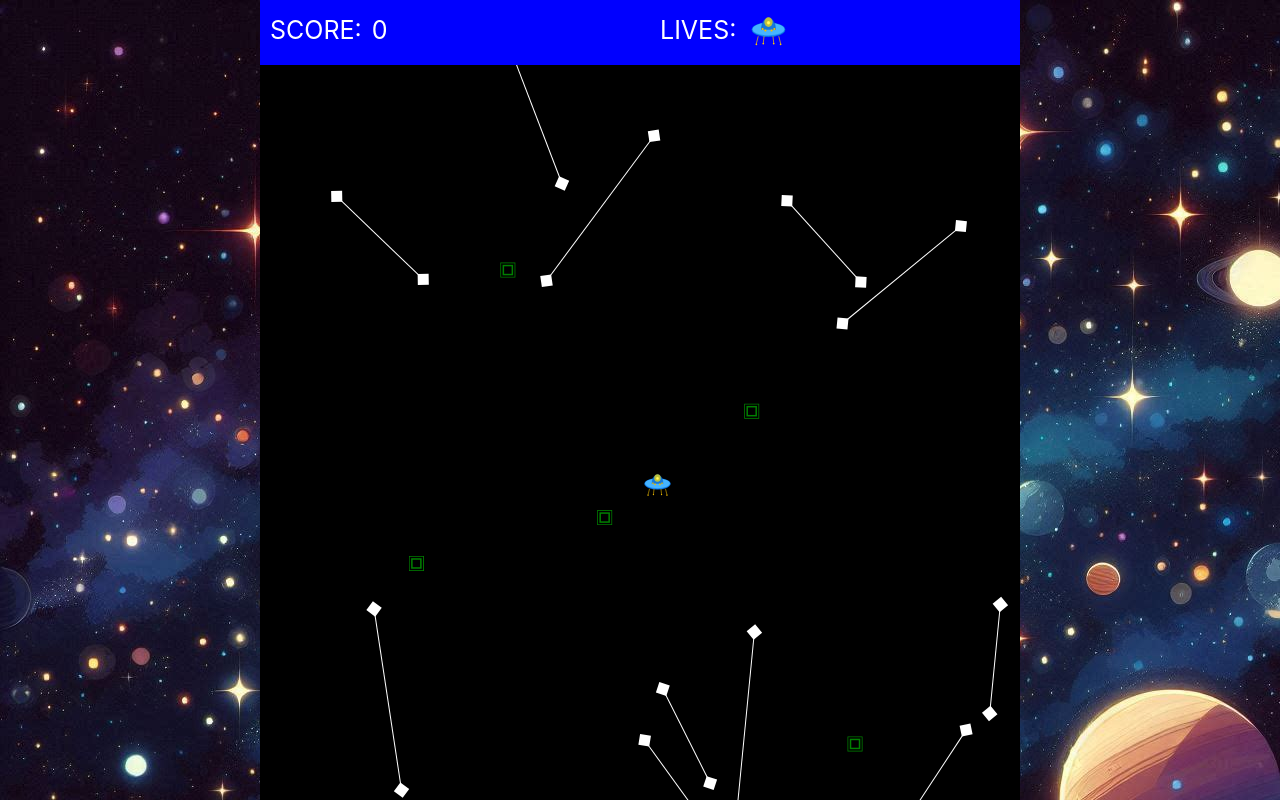
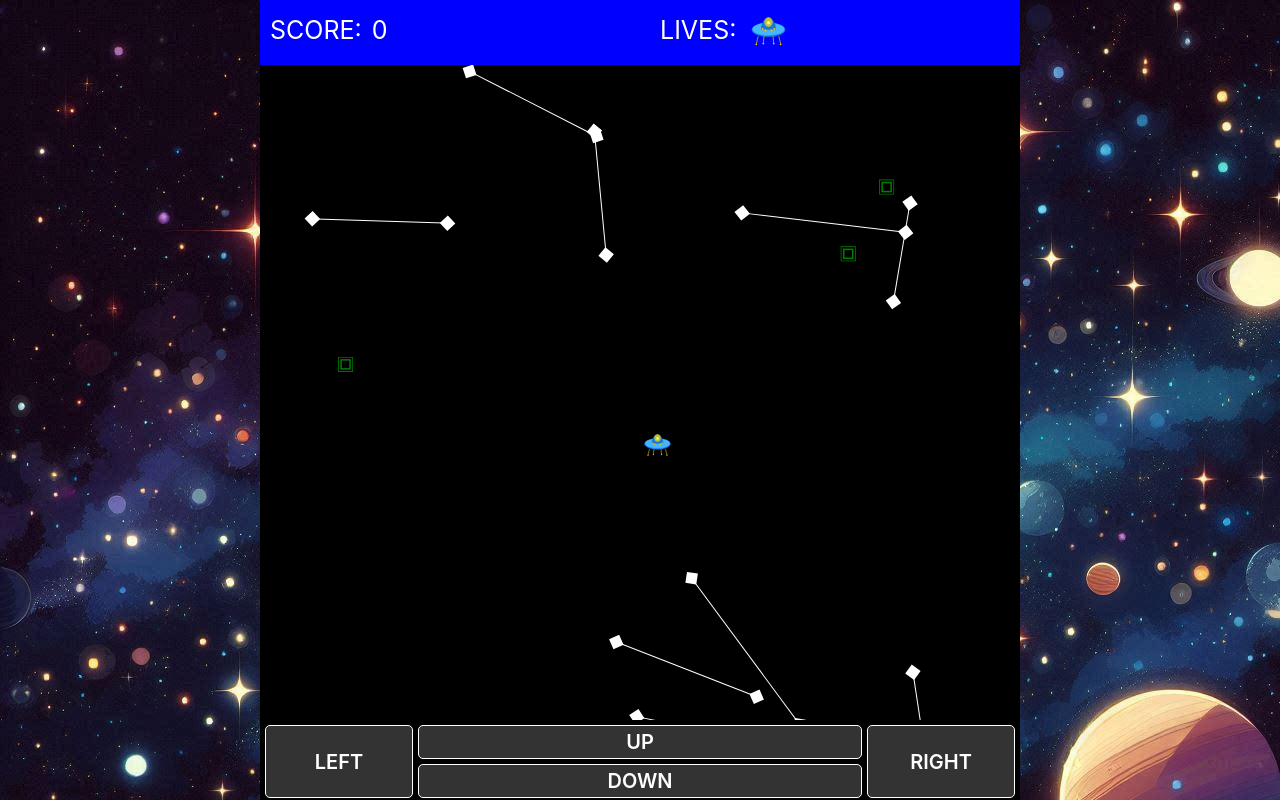
Before and after one commit to Michael-hello/blaster, a Vue app: page / in a window 1280 px wide. Built offline with nearby package versions, Linux system fonts and the light colour scheme.

Commit message:
added keypad

```diff
--- a/src/components/Container.vue
+++ b/src/components/Container.vue
@@ -15,10 +15,16 @@
       :options="options"
     />
 
-    <div v-if="!isAlive" id=game-over>
+    <div v-if="!isAlive" id="game-over">
       <span>GAME OVER</span>
       <button @click="newGame" id="newGame">New Game</button>
     </div>
+
+    <KeyPad
+      v-if="loaded && isAlive"
+      :context="context"
+      :options="options"
+    />
 
   </div>
 </template>
@@ -29,6 +35,7 @@
 import { Component, Vue, Prop } from "vue-property-decorator";
 import Animation from './Animation.vue';
 import Banner from "./Banner.vue";
+import KeyPad from "./KeyPad.vue";
 import { BaseContext, EnemyBuilder, IOptions, MainContext, OptionsService, ShipBuilder, ShipLifeChange, ShipLifeChangeEvent, SubscriptionHandler } from '../framework';
 import {  filter } from "rxjs/operators";
 import { GateBuilder } from "../framework/gates";
@@ -38,7 +45,8 @@ import { Subscription } from "rxjs";
 @Component({
   components: {
       Animation,
-      Banner
+      Banner,
+      KeyPad
   }
 })
 /**
@@ -131,7 +139,7 @@ export default class Container extends Vue {
 
   background-color: black;
 
-  margin: auto;
+  margin: 0 auto;
   overflow: hidden;
 }
 
--- /dev/null
+++ b/src/components/KeyPad.vue
@@ -0,0 +1,111 @@
+<template>
+  <div id="keypad">
+
+    <div v-for="key in ['UP', 'DOWN', 'LEFT', 'RIGHT']" :key="key" class="btn"
+        @touchstart="keyDown(key)"
+        @touchend="keyUp(key)"
+        @mousedown="keyDown(key)"
+        @mouseup="keyUp(key)"
+        :id="key.toLowerCase()">
+        {{ key }}
+    </div>
+
+  </div>
+</template>
+
+
+<script lang="ts">
+
+import { Component, Vue, Prop } from "vue-property-decorator";
+import { MainContext, KeyPressDown, KeyPressUp, keys, Enemy, IOptions } from '../framework';
+
+type KeyEvent = 'UP' | 'DOWN' | 'LEFT' | 'RIGHT';
+
+@Component({ })
+export default class KeyPad extends Vue {
+
+    @Prop({ required: true }) context: MainContext;
+    @Prop({ required: true }) options: IOptions;
+
+    loaded = false;
+
+    get shipContext(){ return this.context.ship };
+
+
+    async mounted(){
+        this.loaded = true;
+    };
+
+    keyDown(key: KeyEvent){
+        console.log(key, 'down');
+      this.processKey(key, KeyPressDown);
+    };
+
+    keyUp(key: KeyEvent){
+      this.processKey(key, KeyPressUp);
+    };
+
+    processKey(btn: string, direction: string) {
+      let key = this.mapKeys(btn);
+      let valid = keys.find(x => x == key) != null;
+      console.log(direction, valid, btn)
+      if(valid)  this.context.events.next({ topic: direction, key: key });
+    };
+
+    /** maps a key to a WASD key */
+    mapKeys(btn: string) : string {
+      if( btn == 'RIGHT' ) return 'd';
+      if( btn == 'LEFT' ) return 'a';
+      if( btn == 'UP' ) return 'w';
+      if( btn == 'DOWN' ) return 's';
+    };
+
+}
+
+</script>
+
+<style scoped>
+    #keypad {
+        position: relative;
+        bottom: 0;
+        left: 0;
+        height: 80px;
+        width: 100%;
+        display: grid;
+        grid-template-columns: 1fr 3fr 1fr;
+        grid-template-rows: 1fr 1fr;
+        gap: 5px;
+        padding: 5px;
+    }
+
+    #up{
+        /* grid-row-start / grid-column-start / grid-row-end / grid-column-end */
+        grid-area: 1 / 2 / 1 / 2;
+    }
+    #down{
+        grid-area: 2 / 2 / 2 / 2;
+    }
+    #left{
+        grid-area: 1 / 1 / span 2 / 1;
+    }
+    #right{
+        grid-area: 1 / 3 / span 2 / 3;
+    }
+
+    .btn {
+        background-color: rgba(255, 255, 255, 0.2);
+        border: 1px solid white;
+        border-radius: 5px;
+        color: white;
+        font-size: 20px;
+        font-weight: 600;
+        display: flex;
+        align-items: center;
+        justify-content: center;
+        user-select: none;
+        height: 100%;
+        width: 100%;
+        z-index: 100000;
+    }
+
+</style>
```
